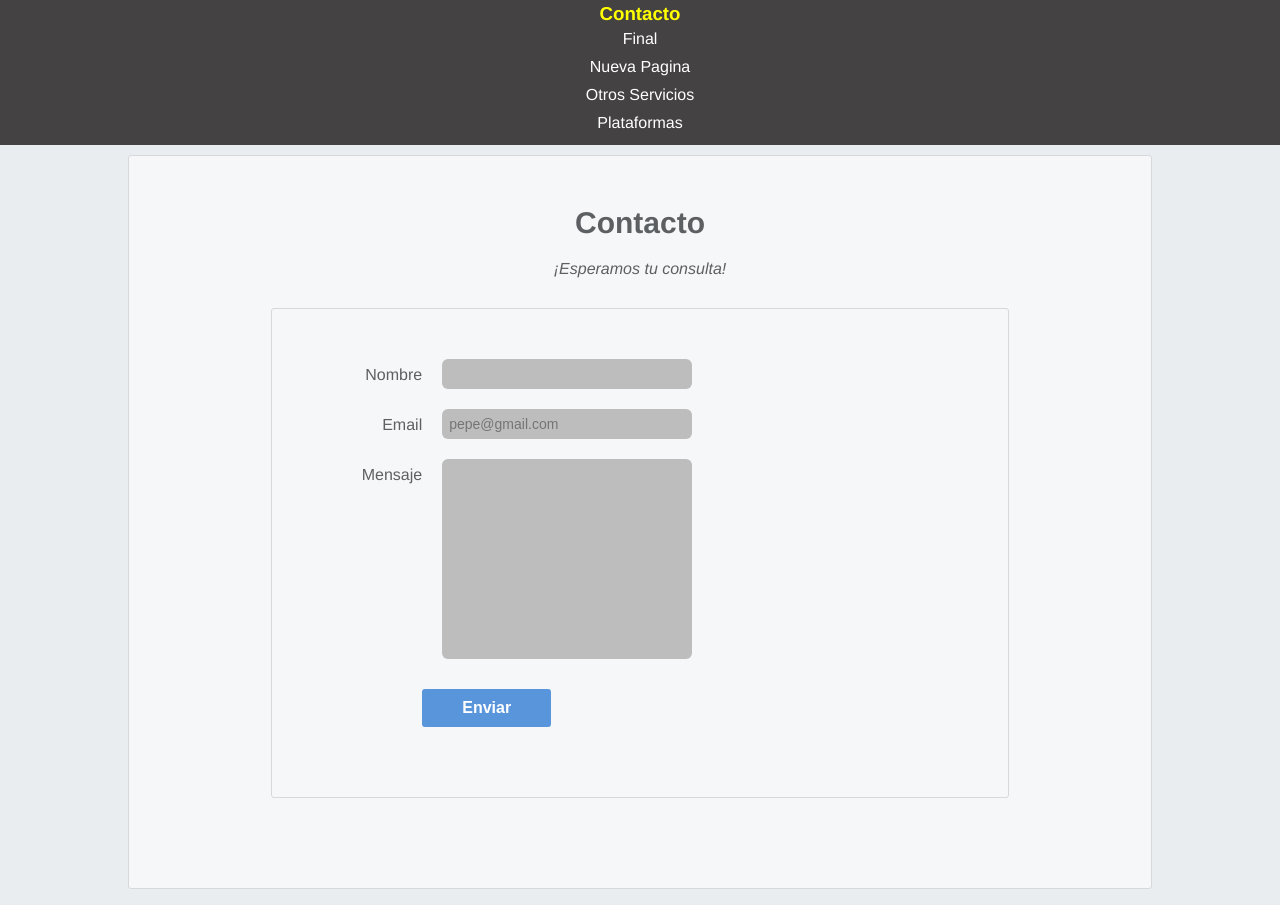
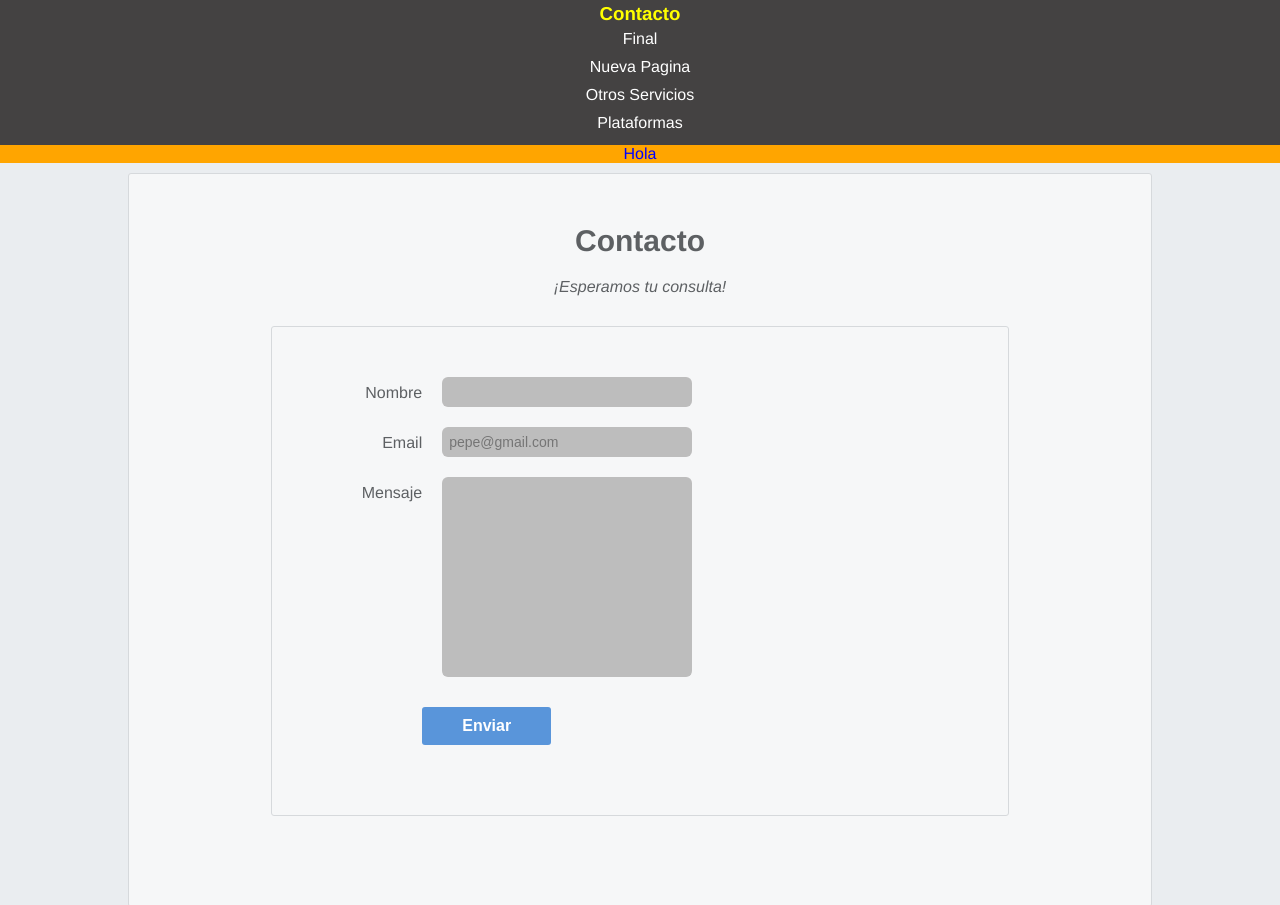
Before and after one commit to Juanpas30/mi_primera_web, a plain HTML site: page index.html in a window 1280 px wide. Shown: the part 1359-2264 px from the top of the page. Drawn offline with Linux system fonts and the light colour scheme.

Commit message:
“mi primera confirmación de actualización”

```diff
--- a/index.html
+++ b/index.html
@@ -85,6 +85,9 @@
                 <li>Plataformas</li>
             </ul>
         </div>
+        <div class="greeting">
+            <p>Hola</p>
+        </div>
     </main>
 
 
--- a/styles.css
+++ b/styles.css
@@ -380,3 +380,10 @@ nav ul {
 
  }
 }
+
+.greeting {
+  color: blue;
+  background-color: orange;
+  display: flex;
+  justify-content: center;
+}
```
